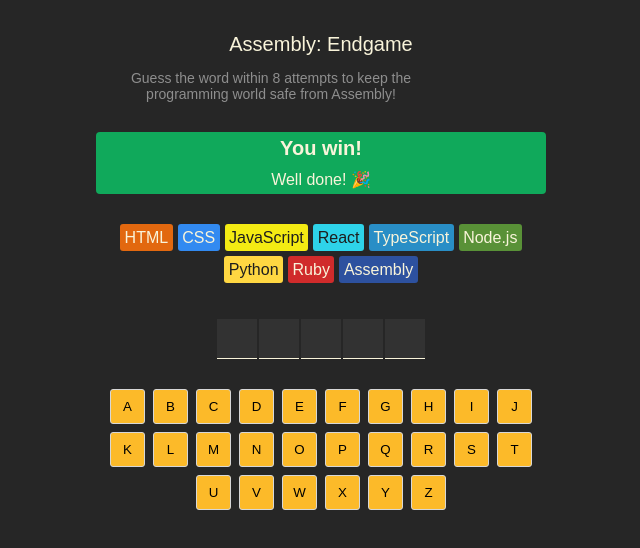
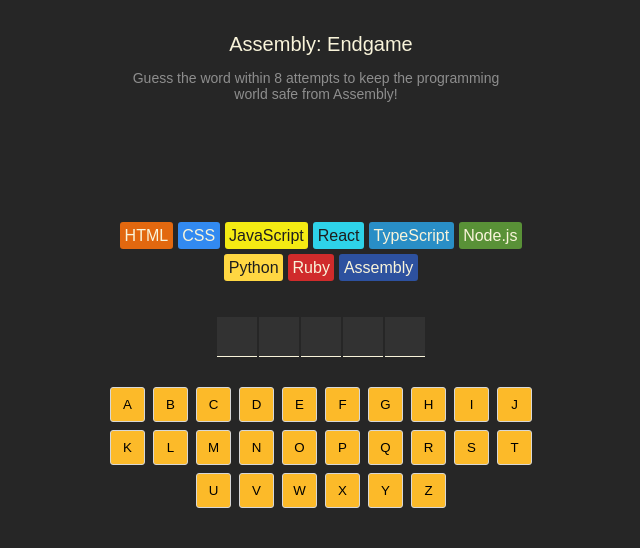
Before and after one commit to l0keshbabu/react-practice, a React (Create React App) app in the folder react-practice/: page / in a window 1280 px wide. Shown: the top 548 px of the page, without its empty margins (319-959 px from the left). Built offline with nearby package versions, Linux system fonts and the light colour scheme; a web font is replaced by a local one.

Commit message:
feature: display win or lose status and enhance UI layout

```diff
--- a/react-practice/src/assembly-endgame/App.js
+++ b/react-practice/src/assembly-endgame/App.js
@@ -59,16 +59,33 @@ export default function App(){
     }
 
 
-
+    const gameStatusClass = clsx("game-status",{
+        won:isGameWon,
+        lost:isGameLost
+    })
     return (
         <main>
             <header>
                 <h1>Assembly: Endgame</h1>
                     <p>Guess the word within 8 attempts to keep the programming world safe from Assembly!</p>
             </header>
-            <section className="game-status">
-                 <h2>You win!</h2>
-                <p>Well done! 🎉</p>
+            <section className={gameStatusClass}>
+                {isGameOver ? (
+                    isGameWon ? (
+                        <> <h2>You win!</h2>
+                        <p>Well done! 🎉</p>
+                        </>
+                    ):(
+                        <>
+                            <h2>Game over!</h2>
+                            <p>You lose! Better start learning Assembly 😭</p>
+                        </>
+                    )
+                ) : (
+                    null
+                )
+
+                }
             </section>
             <section className="language-chips">
                 {languageElements}
--- a/react-practice/src/assembly-endgame/endgame.css
+++ b/react-practice/src/assembly-endgame/endgame.css
@@ -25,18 +25,27 @@ header > h1 {
 
 header > p {
     font-size: 0.875rem;
-    max-width: 350px;
-    color: #8E8E8E
+    max-width: 400px;
+    color: #8E8E8E;
+    margin-left: 20px;
+
 }
 
 section.game-status {
-    background-color: #10A95B;
     display: flex;
     flex-direction: column;
     align-items: center;
     color: #F9F4DA;
+    min-height: 60px;
     border-radius: 4px;
     margin-block: 30px;
+}
+section.game-status.won {
+    background-color: #10A95B;
+}
+
+section.game-status.lost {
+    background-color: #BA2A2A;
 }
 
 section.game-status > p {
```
